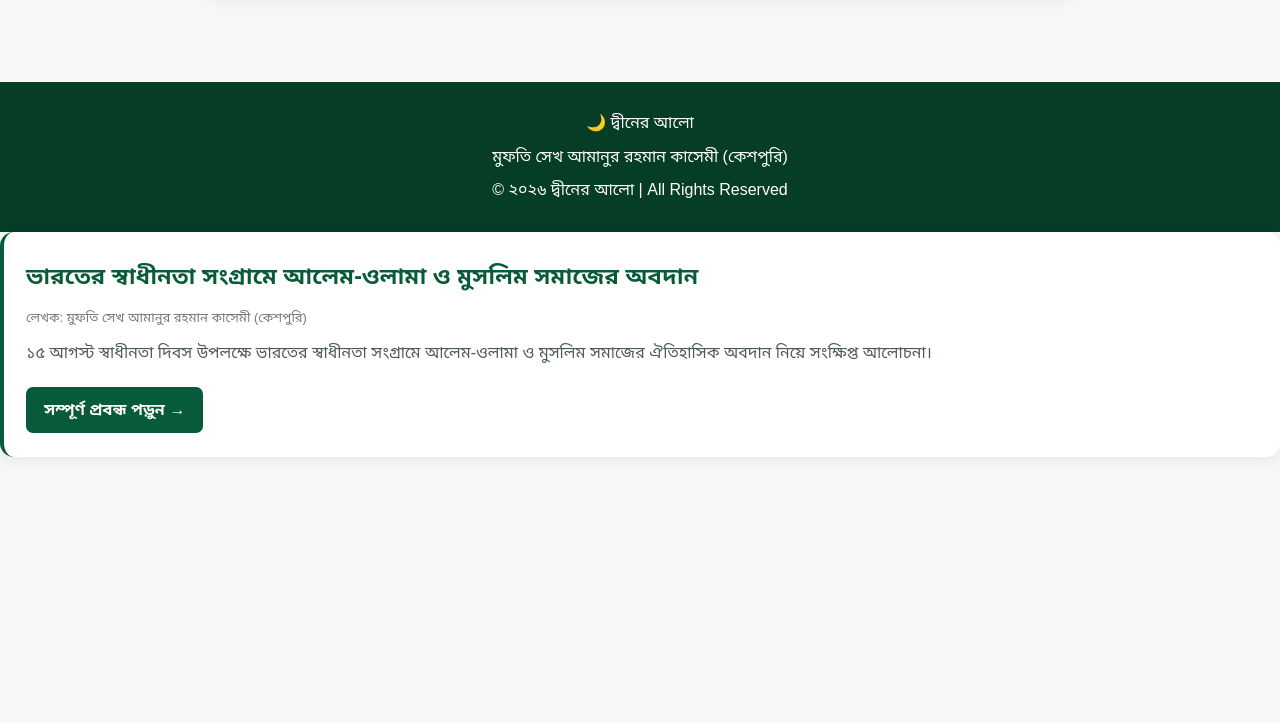
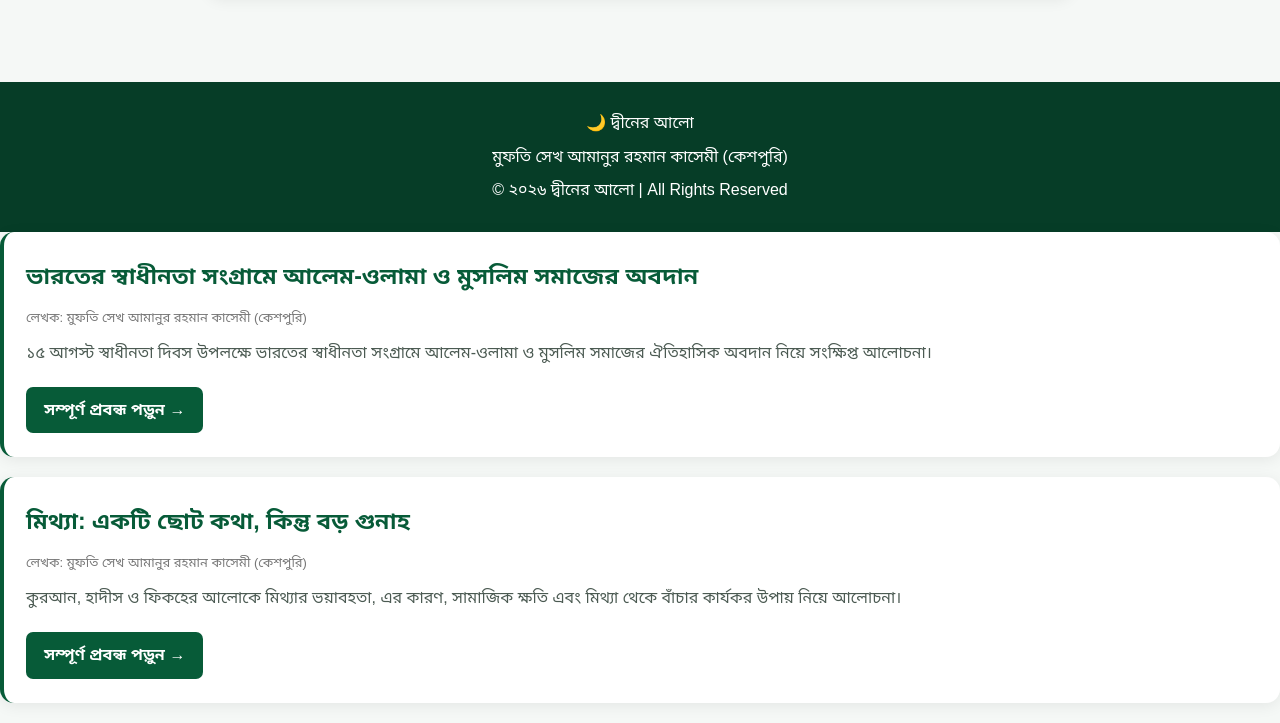
Before and after one commit to mftskamanurrahamanqasemi-a11y/amanqasemi, a plain HTML site: page posts.html in a window 1280 px wide. Shown: the part 849-1572 px from the top of the page. Before the commit the page ends 1326 px from the top, so only its background shows below. Drawn offline with Linux system fonts and the light colour scheme.

Commit message:
Update posts.html

```diff
--- a/posts.html
+++ b/posts.html
@@ -265,3 +265,26 @@ footer p{
     </a>
 
 </div>
+<!-- চতুর্থ পোস্ট -->
+
+<div class="post-card">
+
+    <h2>
+        মিথ্যা: একটি ছোট কথা, কিন্তু বড় গুনাহ
+    </h2>
+
+    <div class="post-info">
+        লেখক: মুফতি সেখ আমানুর রহমান কাসেমী (কেশপুরি)
+    </div>
+
+    <p>
+        কুরআন, হাদীস ও ফিকহের আলোকে মিথ্যার ভয়াবহতা,
+        এর কারণ, সামাজিক ক্ষতি এবং মিথ্যা থেকে বাঁচার
+        কার্যকর উপায় নিয়ে আলোচনা।
+    </p>
+
+    <a class="read-more" href="mithya.html">
+        সম্পূর্ণ প্রবন্ধ পড়ুন →
+    </a>
+
+</div>
```
